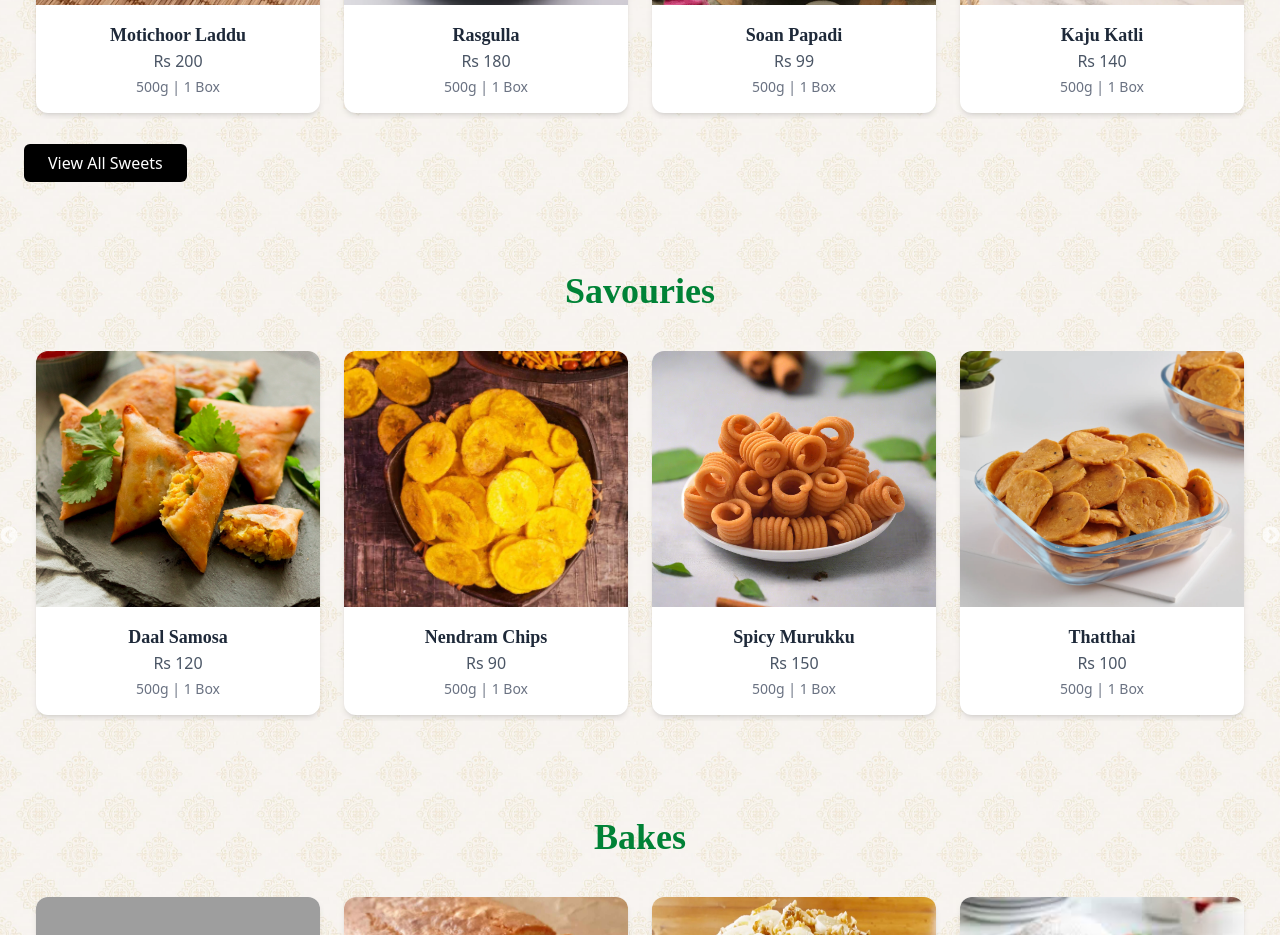
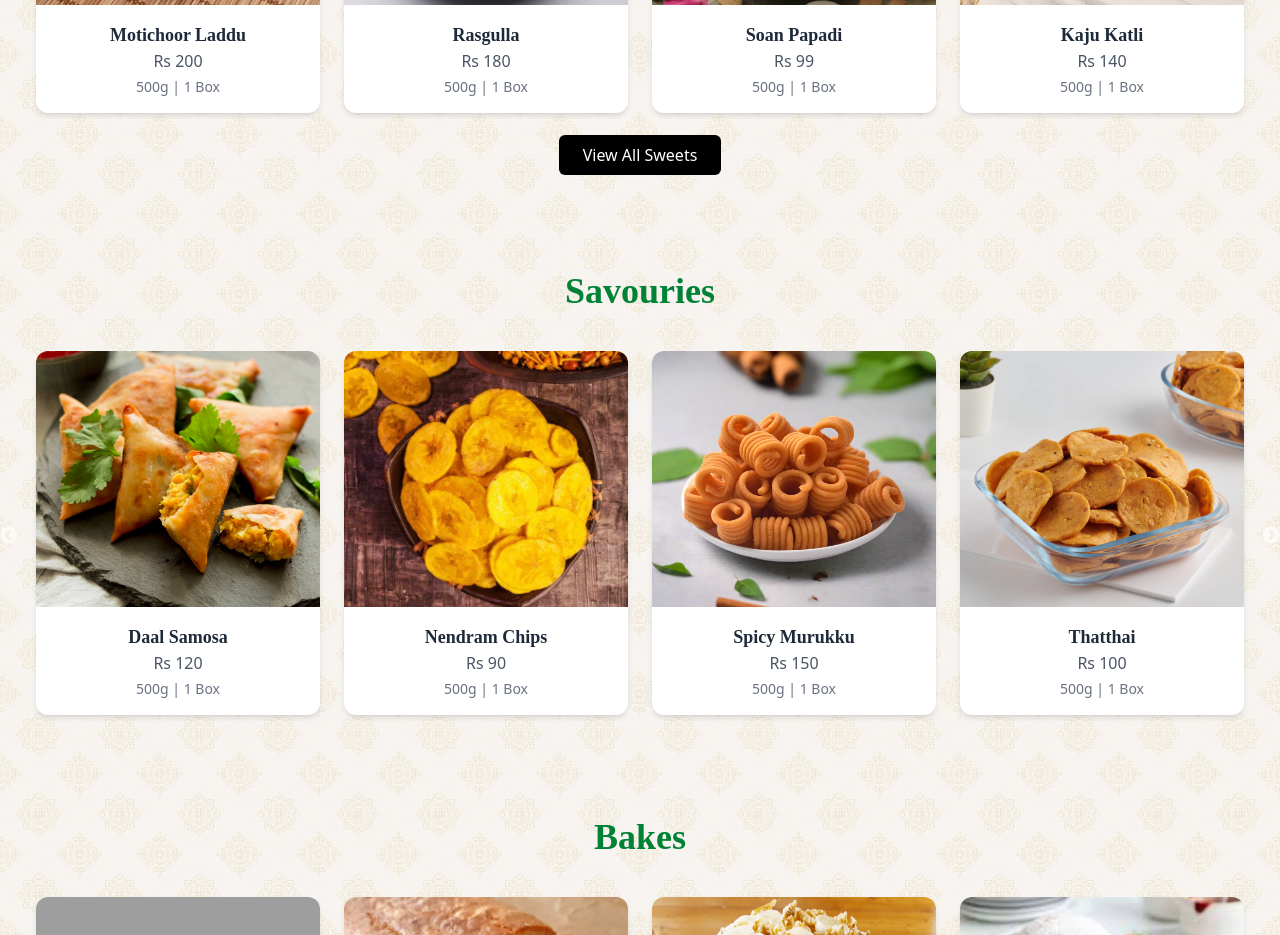
Before and after one commit to NXTGenTechnologies/MithasMahal, a React (Vite) app in the folder mithas-mahal/: page / in a window 1280 px wide. Shown: the part 3100-4035 px from the top of the page. Built offline with nearby package versions, Linux system fonts and the light colour scheme; grey boxes are pictures that could not be loaded.

Commit message:
Update Products.jsx

```diff
--- a/mithas-mahal/src/components/Products.jsx
+++ b/mithas-mahal/src/components/Products.jsx
@@ -117,7 +117,7 @@ const Products = ({ title, id }) => {
         ))}
       </Slider>
       {title === "Sweets" && (
-        <div className="mt-8">
+        <div className="w-full flex justify-center mt-4">
           <Link
             to="/sweets"
             className="bg-black text-white px-6 py-2 rounded-md hover:bg-gray-800 transition"
```
